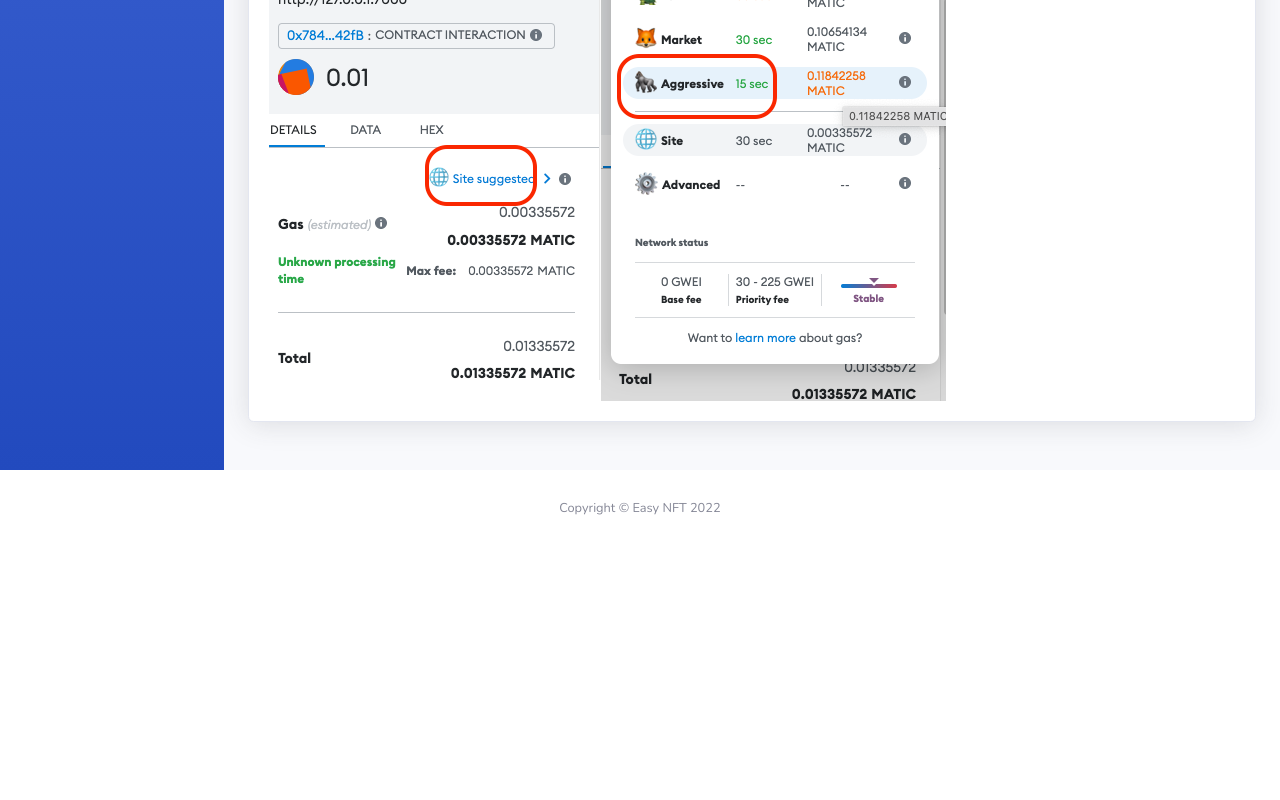
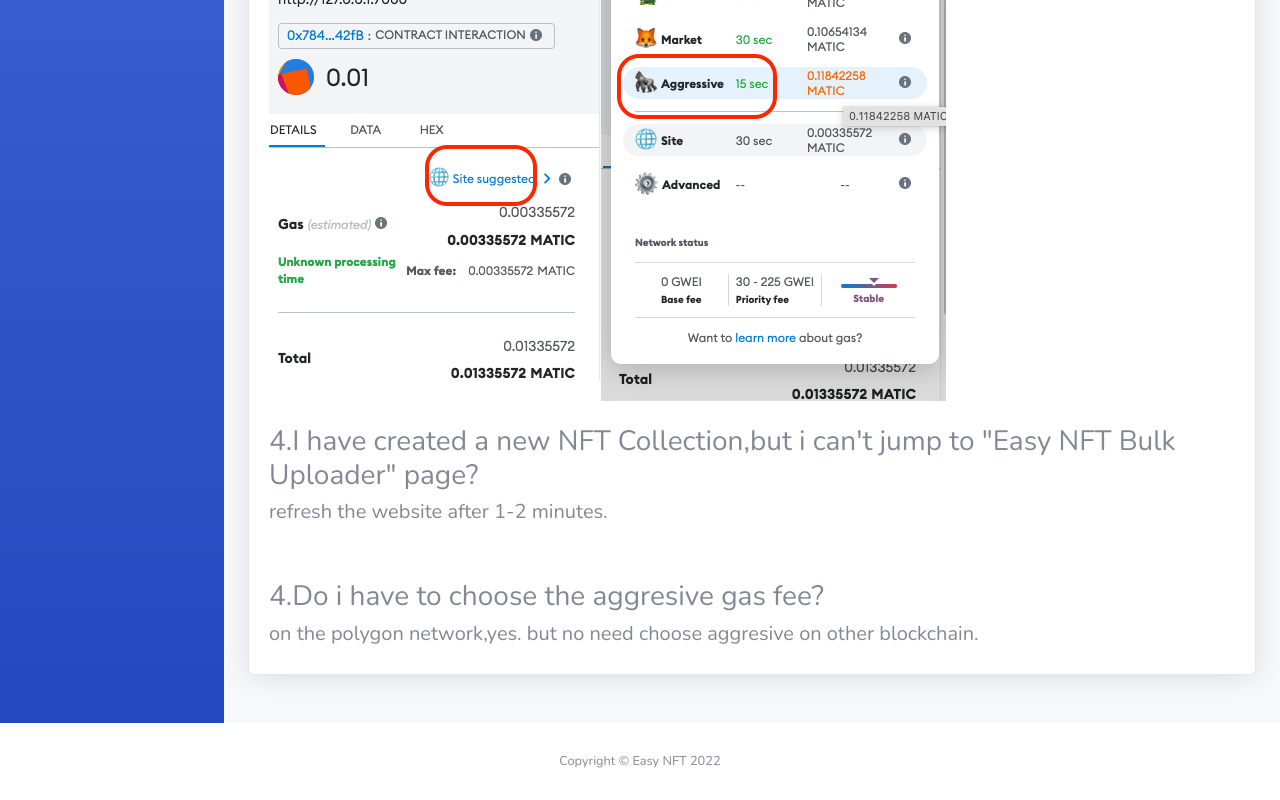
Before and after one commit to AlgoNetwork/EasyNFT-Generator-Bulk-NFT-to-Opensea, a website with bundled scripts: page nftstorage.html in a window 1280 px wide. Shown: the part 1019-1819 px from the top of the page. Before the commit the page ends 1566 px from the top, so only its background shows below. Built offline with nearby package versions, Linux system fonts and the light colour scheme.

Commit message:
Add files via upload

```diff
--- a/nftstorage.html
+++ b/nftstorage.html
@@ -88,7 +88,7 @@
             <div class="sidebar-card d-none d-lg-flex">
                 <img class="sidebar-card-illustration mb-2" src="img/undraw_rocket.svg" alt="...">
                 <!--  <p class="text-center mb-2"><strong>SB Admin Pro</strong> is packed with premium features, components, and more!</p>-->
-                <a class="btn btn-success btn-sm" href="https://github.com/AlgoNetwork/Bee-Sender-v2">Github for more!</a>
+                <a class="btn btn-success btn-sm" href="https://github.com/AlgoNetwork/EasyNFt-Bulk-NFt-to-Opensea">Github for more!</a>
             </div>
 
         </ul>
@@ -313,6 +313,15 @@
 <img   src="img/m1.png"><img   src="img/m2.png">
 
 
+<br><br>
+
+<h3>4.I have created a new NFT Collection,but i can't jump to "Easy NFT Bulk Uploader" page?</h3>
+<h5> refresh the website after 1-2 minutes.</h5>
+
+<br><br>
+
+<h3>4.Do i have to choose the aggresive gas fee?</h3>
+<h5> on the polygon network,yes.  but no need choose aggresive on other blockchain. </h5>
 
 
 
```
